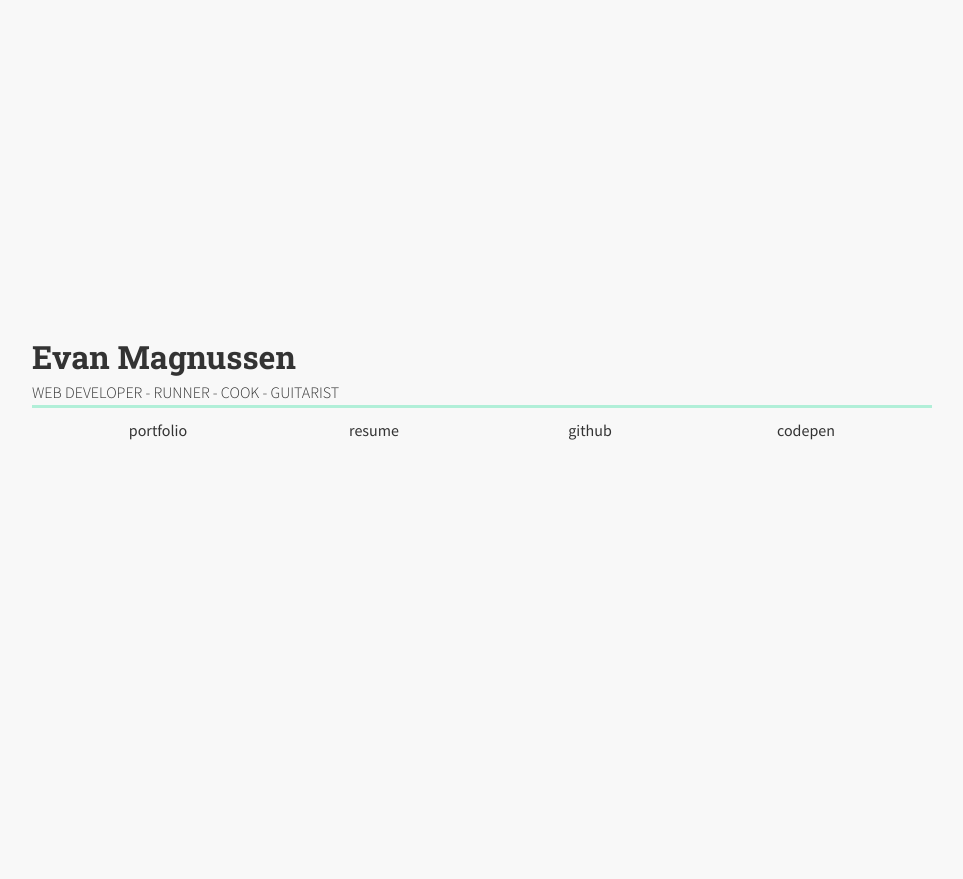
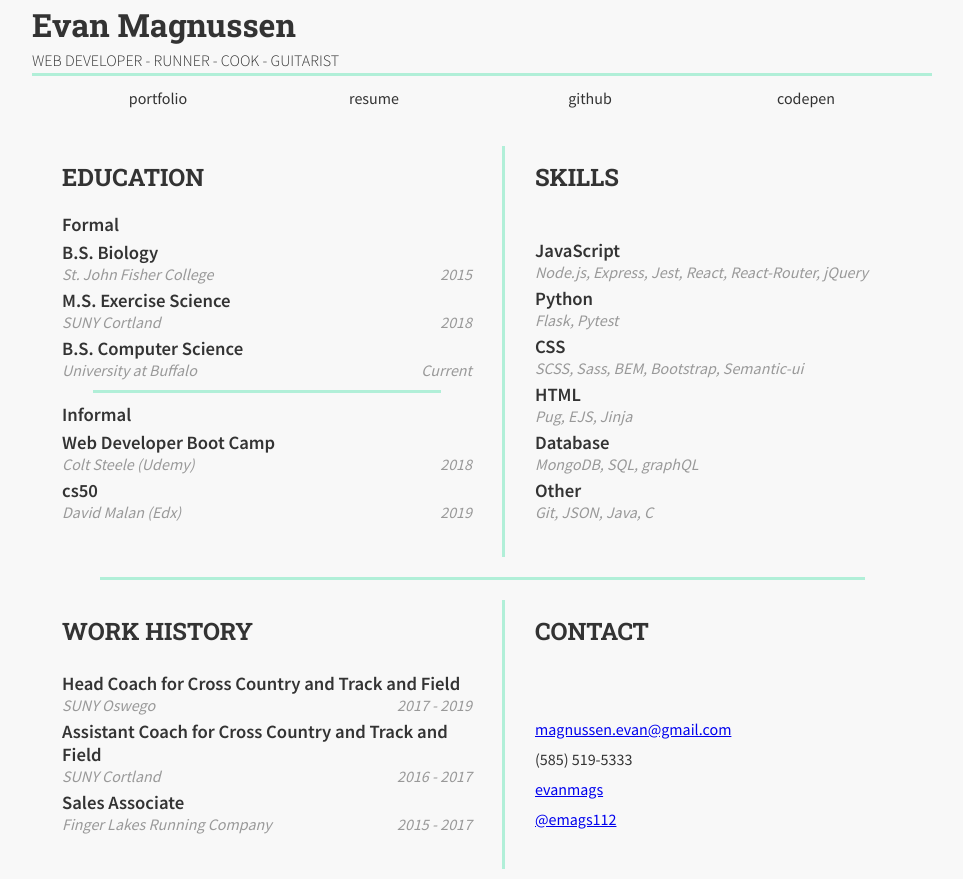
Before and after one commit to evanmags/portfolio_v2, a React (Create React App) app: page /resume in a window 1280 px wide. Shown: the whole page, without its empty margins (158-1121 px from the left). Before the commit the page ends 800 px from the top, so only its background shows below. Built offline with nearby package versions, Linux system fonts and the light colour scheme.

Commit message:
add resume

```diff
--- a/src/App.js
+++ b/src/App.js
@@ -1,8 +1,9 @@
 import React, { Component } from "react";
 import { Route, Switch } from "react-router-dom";
-import { Banner } from "./components/banner";
+import Banner from "./components/banner";
 import Blog from "./components/blog";
 import Portfolio from "./components/portfolio";
+import Resume from "./components/resume";
 import "./style/App.css";
 
 class App extends Component {
@@ -13,7 +14,7 @@ class App extends Component {
         <Switch>
           <Route path="/portfolio" component={Portfolio} />
           <Route path="/blog" component={Blog} />
-          <Route path="/resume" component={null} />
+          <Route path="/resume" component={Resume} />
         </Switch>
       </div>
     );
--- a/src/components/banner.js
+++ b/src/components/banner.js
@@ -30,7 +30,7 @@ function Menubar(props) {
   );
 }
 
-export class Banner extends Component {
+export default class Banner extends Component {
   constructor(props) {
     super(props);
     this.state = {
--- a/src/components/blog.js
+++ b/src/components/blog.js
@@ -2,11 +2,6 @@ import React, { Component } from "react";
 import Card from "./card";
 const cards = require("../data.json").blog.posts;
 
-// class BlogPost extends Component {
-//   render() {
-//     return <div />;
-//   }
-// }
 
 export default class Blog extends Component {
   constructor(props) {
--- a/src/components/card.js
+++ b/src/components/card.js
@@ -1,4 +1,23 @@
 import React, { Component } from "react";
+
+function CardHead(props) {
+  return (
+    <div className="card__head">
+      <h2 className="card__title">{props.title}</h2>
+      <CardInfo info={props.info} />
+    </div>
+  );
+}
+
+function CardInfo(props) {
+  return props.info
+    ?(
+      <span className={"card__info " + (props.right && "card__info-right")}>
+        {props.info}
+      </span>
+    )
+    : '';
+}
 
 function CardLink(props) {
   return (
@@ -6,6 +25,24 @@ function CardLink(props) {
       <button className="card__button">{props.text}</button>
     </a>
   );
+}
+
+function CardFooter(props) {
+  return props.links
+    ? (
+      <div className="card__footer">
+        {props.links.live_link && (
+          <CardLink href={props.links.live_link} text="Live Site" />
+        )}
+        {props.links.github && (
+          <CardLink href={props.links.github} text="GitHub" />
+        )}
+        {props.links.post && (
+          <CardLink href={props.links.post} text="Read More!" />
+        )}
+      </div>
+    )
+    : "";
 }
 
 class Card extends Component {
@@ -16,31 +53,13 @@ class Card extends Component {
           <img className="card__image" src={this.props.image} alt="project" />
         )}
         <div className="card__body">
-          <div className="card__head">
-            <h2 className="card__title">{this.props.title}</h2>
-            <span className="card__info">
-              {this.props.date || this.props.langs}
-            </span>
-          </div>
+          <CardHead
+            title={this.props.title}
+            info={this.props.date || this.props.langs}
+          />
           <div className="card__description">{this.props.description}</div>
-          {this.props.length && (
-            <span className="card__info card__info-right">
-              {this.props.length}
-            </span>
-          )}
-          {this.props.links && (
-            <div className="card__footer">
-              {this.props.links.live_link && (
-                <CardLink href={this.props.links.live_link} text="Live Site" />
-              )}
-              {this.props.links.github && (
-                <CardLink href={this.props.links.github} text="GitHub" />
-              )}
-              {this.props.links.post && (
-                <CardLink href={this.props.links.post} text="Read More!" />
-              )}
-            </div>
-          )}
+          <CardInfo info={this.props.length} right={true} />
+          <CardFooter links={this.props.links} />
         </div>
       </div>
     );
--- /dev/null
+++ b/src/components/resume.js
@@ -0,0 +1,91 @@
+import React, { Component } from "react";
+import Card from "./card";
+const resume = require("../data.json").resume;
+
+function Divider(props){
+  return <div className={`divider divider-${props.direction}`} />
+}
+
+function ResumeItem(props) {
+  return (
+    <div className="resume__item">
+      <h3 className="resume__item__title">{props.title}</h3>
+      <div className="resume__item__sub">
+        <span>{props.institute}</span>
+        <span>{props.year}</span>
+      </div>
+    </div>
+  )
+}
+
+function Education() {
+  const formalEDU = resume.education.formal.map(element => {
+    return <ResumeItem title={element.degree} institute={element.school} year={element.year} />
+  });
+  const informalEDU = resume.education.informal.map(element => {
+    return <ResumeItem title={element.class} institute={`${element.instructor} (${element.org})`} year={element.year} />
+  });
+  const body = (
+    <div>
+      <h3>Formal</h3>
+      {formalEDU}
+      <Divider direction="horizontal" />
+      <h3>Informal</h3>
+      {informalEDU}
+    </div>
+  )
+  return (
+    <Card title="Education" description={body} />
+  );
+}
+
+function Skills() {
+  const skills = resume.skills.map(skill => {
+    return <ResumeItem title={skill.skill} institute={skill.subskills.join(', ')} />;
+  })
+  return (
+    <Card title="Skills" description={skills} />
+  );
+}
+
+function Work() {
+  const employment = resume.work.map(job =>
+    <ResumeItem title={job.title} institute={job.employer} year={`${job.dates.start} - ${job.dates.end}`} />
+  );
+  return (
+    <Card title="Work History" description={employment} />
+  );
+}
+
+function Contact() {
+  const contactItems = resume.contact.map(element => {
+    return (
+      <p className="contactCard__method">
+        <a href={element.href}>
+          <i className={element.icon} /> {element.method}
+        </a>
+      </p>
+    );
+  });
+  return <Card title="Contact" description={contactItems} />;
+}
+
+export default class Resume extends Component {
+  render() {
+    return (
+      <div className="resume">
+        <div className="row">
+          <Education />
+          <Divider direction="vertical" />
+          <Skills />
+        </div>
+        <Divider direction="horizontal" />
+        <div className="row">
+        <Work />
+        <Divider direction="vertical" />
+        <Contact />
+        </div>
+      </div>
+    );
+  }
+}
--- a/src/data.json
+++ b/src/data.json
@@ -48,5 +48,37 @@
         "date": "12/3/18"
       }
     ]
+  },
+  "resume": {
+    "education": {
+      "formal": [
+        {"school":"St. John Fisher College", "degree":"B.S. Biology", "year": "2015"},
+        {"school":"SUNY Cortland", "degree":"M.S. Exercise Science", "year": "2018"},
+        {"school":"University at Buffalo", "degree":"B.S. Computer Science", "year": "Current"}
+      ],
+      "informal": [
+        {"class":"Web Developer Boot Camp", "instructor": "Colt Steele",  "org": "Udemy", "year": "2018"},
+        {"class":"cs50", "instructor": "David Malan",  "org": "Edx", "year": "2019"}
+      ]
+    },
+    "work": [
+      {"title": "Head Coach for Cross Country and Track and Field", "employer": "SUNY Oswego", "dates": {"start": 2017, "end": 2019}},
+      {"title": "Assistant Coach for Cross Country and Track and Field", "employer": "SUNY Cortland", "dates": {"start": 2016, "end": 2017}},
+      {"title": "Sales Associate", "employer": "Finger Lakes Running Company", "dates": {"start": 2015, "end": 2017}}
+    ],
+    "skills": [
+      {"skill": "JavaScript", "subskills": ["Node.js", "Express", "Jest", "React", "React-Router", "jQuery"]},
+      {"skill": "Python", "subskills": ["Flask", "Pytest"]},
+      {"skill": "CSS", "subskills": ["SCSS", "Sass", "BEM", "Bootstrap", "Semantic-ui"]},
+      {"skill": "HTML", "subskills": ["Pug", "EJS", "Jinja"]},
+      {"skill": "Database", "subskills": ["MongoDB", "SQL", "graphQL"]},
+      {"skill": "Other", "subskills": ["Git", "JSON", "Java", "C"]}
+    ],
+    "contact": [
+      {"type": "email", "icon": "far fa-envelope", "method": "magnussen.evan@gmail.com", "href": "mailto:magnussen.evan@gmail.com"},
+      {"type": "phone", "icon": "fas fa-phone", "method": "(585) 519-5333"},
+      {"type": "github", "icon": "fab fa-github", "method": "evanmags", "href": "https://github.com/evanmags"},
+      {"type": "codepen", "icon": "fab fa-codepen", "method": "@emags112", "href": "https://codepen.io/emags112/"}
+    ]
   }
 }
--- a/src/style/App.css
+++ b/src/style/App.css
@@ -4,6 +4,11 @@
   margin: 0;
   padding: 0;
   box-sizing: border-box;
+}
+
+.resume, .card__body, .portfolio, .blog, .banner, #App {
+  display: flex;
+  flex-direction: column;
 }
 
 html {
@@ -24,8 +29,6 @@ html {
   max-width: 900px;
   min-height: 100vh;
   padding: 0 5vh;
-  display: flex;
-  flex-direction: column;
   justify-content: center;
 }
 
@@ -42,8 +45,6 @@ html {
 .banner {
   height: 8.5rem;
   padding-bottom: 10px;
-  display: flex;
-  flex-direction: column;
   justify-content: space-evenly;
 }
 .banner__head {
@@ -136,15 +137,11 @@ html {
 }
 .blog {
   padding: 30px;
-  display: flex;
-  flex-direction: column;
   align-items: center;
 }
 
 .portfolio {
   padding: 30px;
-  display: flex;
-  flex-direction: column;
   align-items: stretch;
 }
 
@@ -159,8 +156,6 @@ html {
 }
 .card__body {
   flex: 70%;
-  display: flex;
-  flex-direction: column;
   justify-content: space-between;
 }
 .card__title {
@@ -216,4 +211,49 @@ html {
   transform: scaleX(1);
 }
 
+.resume {
+  justify-content: center;
+  align-items: center;
+  position: relative;
+}
+.resume__item {
+  margin: 5px 0;
+  flex: 0 0 100%;
+  display: flex;
+  flex-direction: column;
+}
+.resume__item__title {
+  width: 100%;
+}
+.resume__item__sub {
+  display: flex;
+  justify-content: space-between;
+  font-style: italic;
+  color: #999;
+}
+.resume .card {
+  box-shadow: none;
+}
+.resume .divider {
+  background: #b1efd8;
+  margin: 10px 0;
+}
+.resume .divider-horizontal {
+  margin: 10px auto;
+  align-self: center;
+  height: 3px;
+  width: 85%;
+}
+.resume .divider-vertical {
+  flex: 0 0 3px;
+}
+.resume .row {
+  position: relative;
+  display: flex;
+  width: 100%;
+}
+.resume .row .card {
+  flex: 0 0 50%;
+}
+
 /*# sourceMappingURL=App.css.map */
--- a/src/style/app.scss
+++ b/src/style/app.scss
@@ -1,7 +1,7 @@
-@import url('https://fonts.googleapis.com/css?family=Source+Sans+Pro:300,400,600,800');
-@import url('https://fonts.googleapis.com/css?family=Roboto+Slab:400,700');
+@import url("https://fonts.googleapis.com/css?family=Source+Sans+Pro:300,400,600,800");
+@import url("https://fonts.googleapis.com/css?family=Roboto+Slab:400,700");
 // reset
-*{
+* {
   margin: 0;
   padding: 0;
   box-sizing: border-box;
@@ -15,98 +15,96 @@ $pop: #b1efd8;
 $pop_dark: #80baa4;
 
 // font variables
-// font-size variables
+$title: "Roboto Slab";
+$body: "Source Sans Pro";
 
-html{
+// extends variables
+%flex-column {
+  display: flex;
+  flex-direction: column;
+}
+
+html {
   color: $text;
   background: $white;
-  font-family: "Source Sans Pro", sans-serif;
+  font-family: $body, sans-serif;
   font-size: 16px;
 }
 
-#root{
+#root {
   display: flex;
   justify-content: center;
 }
 
-#App{
+#App {
   position: absolute;
   width: 100vw;
   max-width: 900px;
   min-height: 100vh;
-  padding:  0 5vh;
-  display: flex;
-  flex-direction: column;
+  padding: 0 5vh;
+  @extend %flex-column;
   justify-content: center;
 }
 
-@media only Screen and (min-width: 400px){
-  #App{
-    padding:  0 3vh;
+@media only Screen and (min-width: 400px) {
+  #App {
+    padding: 0 3vh;
   }
 }
 
-@media only Screen and (min-width: 800px){
-  #App{
+@media only Screen and (min-width: 800px) {
+  #App {
     padding: 0;
   }
 }
 
-.banner{
+.banner {
   height: 8.5rem;
   padding-bottom: 10px;
-  display: flex;
-  flex-direction: column;
+  @extend %flex-column;
   justify-content: space-evenly;
-
-  &__head{
-    font-family: "Roboto Slab";
+  &__head {
+    font-family: $title;
     font-size: 2rem;
     font-weight: 700;
   }
-
-  &__subhead{
+  &__subhead {
     font-size: 16px;
     font-weight: 300;
     text-transform: uppercase;
   }
-
-  &-pop .menubar:after{
+  &-pop .menubar:after {
     transform: scale(3, 500);
   }
-
-  &-pop .menubar:before{
+  &-pop .menubar:before {
     opacity: 1;
   }
-
-  &-pop .menubar__btn:after{
+  &-pop .menubar__btn:after {
     background: $white;
   }
 }
 
-.menubar{
+.menubar {
   height: 50px;
   display: flex;
   flex-wrap: wrap;
   justify-content: space-evenly;
-
-  &:after, &:before{
+  &:after,
+  &:before {
     position: absolute;
-    content: '';
+    content: "";
     height: 3px;
     width: calc(100% - 10vh);
     background: $pop;
-    transition: all .15s ease-in-out;
+    transition: all 0.15s ease-in-out;
     z-index: -2;
   }
-
-  &:before{
+  &:before {
     background: $white;
     z-index: -1;
     opacity: 0;
   }
-
-  &__btn{
+  &__btn {
     position: relative;
     display: flex;
     justify-content: center;
@@ -115,9 +113,8 @@ html{
     color: $text;
     text-decoration: none;
     box-shadow: none;
-    transition: all .3s;
-
-    &:after{
+    transition: all 0.3s;
+    &:after {
       position: absolute;
       display: block;
       content: "";
@@ -126,96 +123,94 @@ html{
       opacity: 0;
       background: $pop;
       transform: translateY(20px) scaleX(0);
-      transition: all .2s;
+      transition: all 0.2s;
       z-index: -1;
     }
-
-    &:hover:after{
+    &:hover:after {
       opacity: 1;
       transform: translateY(7px) scaleX(1);
     }
   }
 }
 
-@media only Screen and (min-width: 400px){
-  .menubar{
-    &:after, &:before{
+@media only Screen and (min-width: 400px) {
+  .menubar {
+    &:after,
+    &:before {
       width: calc(100% - 6vh);
     }
-    &__btn{
+    &__btn {
       margin: 10px 0;
       flex: 0 1 50%;
     }
   }
 }
 
-@media only Screen and (min-width: 800px){
-  .menubar{
+@media only Screen and (min-width: 800px) {
+  .menubar {
     flex-wrap: nowrap;
-    &:after, &:before{
+    &:after,
+    &:before {
       width: 100%;
     }
-    &__btn{
+    &__btn {
       flex: 0 1 20%;
     }
   }
 }
 
-.blog{
+.blog {
   padding: 30px;
-  display: flex;
-  flex-direction: column;
+  @extend %flex-column;
   align-items: center;
 }
 
-.portfolio{
+.portfolio {
   padding: 30px;
-  display: flex;
-  flex-direction: column;
+  @extend %flex-column;
   align-items: stretch;
 }
 
-.card{
+.card {
   margin: 10px;
   padding: 15px 20px;
   box-shadow: 2px 2px 0 2px $pop;
   display: flex;
-  &__image{
+  &__image {
     flex: 30%;
   }
-  &__body{
+  &__body {
     flex: 70%;
-    display: flex;
-    flex-direction: column;
+    @extend %flex-column;
     justify-content: space-between;
   }
-  &__title{
+  &__title {
     margin-bottom: 5px;
     font-family: "Roboto Slab";
     text-transform: uppercase;
     font-weight: 800;
   }
-  &__info{
+  &__info {
     margin-bottom: 5px;
     font-size: 14px;
     font-style: italic;
     color: #999;
-    &-right{
+    &-right {
       align-self: flex-end;
     }
   }
-  &__description{
+  &__description {
     margin: 15px 0;
-    & p{
+    & p {
       margin: 10px 0;
     }
   }
-  &__footer{
+  &__footer {
     padding: 10px 0;
     display: flex;
     justify-content: flex-end;
   }
-  &__button{
+  &__button {
     margin: 0 10px;
     height: 15px;
     background: transparent;
@@ -223,9 +218,9 @@ html{
     border-radius: 0px;
     font-size: 14px;
     outline: #999;
-    &:after{
+    &:after {
       position: relative;
-      content: '';
+      content: "";
       display: block;
       height: 10px;
       width: 120%;
@@ -233,12 +228,58 @@ html{
       left: -10%;
       background: $pop;
       transform: scaleX(0);
-      transition: .2s;
+      transition: 0.2s;
       transform-origin: left;
       z-index: -1;
     }
-    &:hover:after{
+    &:hover:after {
       transform: scaleX(1);
     }
   }
 }
+
+.resume {
+  @extend %flex-column;
+  justify-content: center;
+  align-items: center;
+  position: relative;
+  &__item{
+    margin: 5px 0;
+    flex: 0 0 100%;
+    display: flex;
+    flex-direction: column;
+    &__title{
+      width: 100%;
+    }
+    &__sub {
+      display: flex;
+      justify-content: space-between;
+      font-style: italic;
+      color: #999;
+    }
+  }
+  & .card{
+    box-shadow: none;
+  }
+  & .divider {
+    background: $pop;
+    margin: 10px 0;
+    &-horizontal{
+      margin: 10px auto;
+      align-self: center;
+      height: 3px;
+      width: 85%;
+    }
+    &-vertical{
+      flex: 0 0 3px;
+    }
+  }
+  & .row{
+    position: relative;
+    display: flex;
+    width: 100%;
+    & .card {
+      flex: 0 0 50%;
+    }
+  }
+}
```
Also changed, not shown: 1 other file (tests, documents, lock files or other folders).
